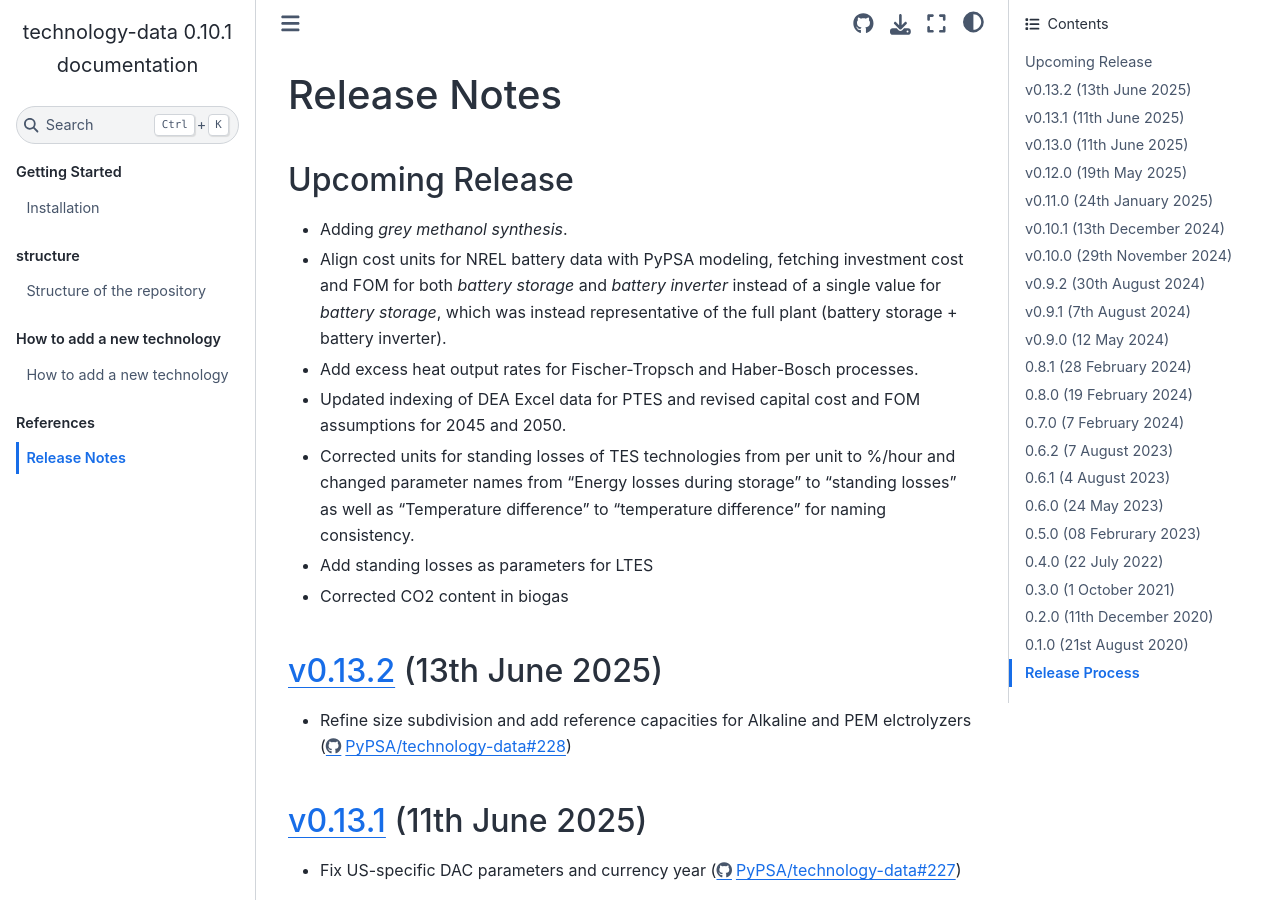
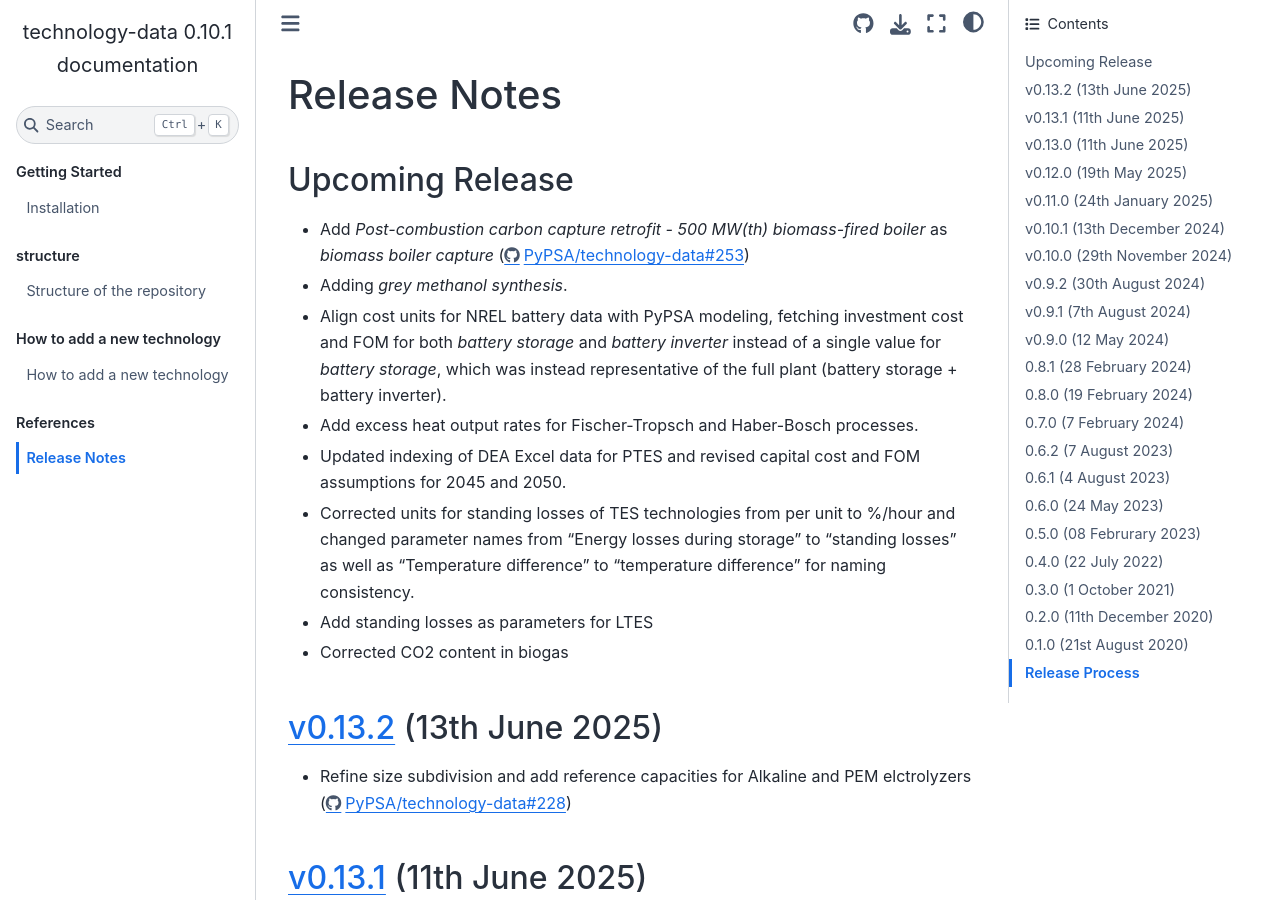
Before and after one commit to PyPSA/technology-data, a Sphinx documentation site: the page built from docs/release_notes.rst, in a window 1280 px wide and 900 px high. Built offline with Sphinx 7.4.7 and the Sphinx Book theme 1.1.4, drawn with Linux system fonts in a browser that asks for light colours.

Commit message:
Update release notes.

```diff
--- a/docs/release_notes.rst
+++ b/docs/release_notes.rst
@@ -15,6 +15,8 @@ Upcoming Release
 
 ..   The features listed below are not released yet, but will be part of the next release!
 ..   To use the features already you have to use the ``master`` branch.
+
+* Add `Post-combustion carbon capture retrofit - 500 MW(th) biomass-fired boiler` as `biomass boiler capture` (https://github.com/PyPSA/technology-data/pull/253)
 
 * Adding `grey methanol synthesis`.
 
```
